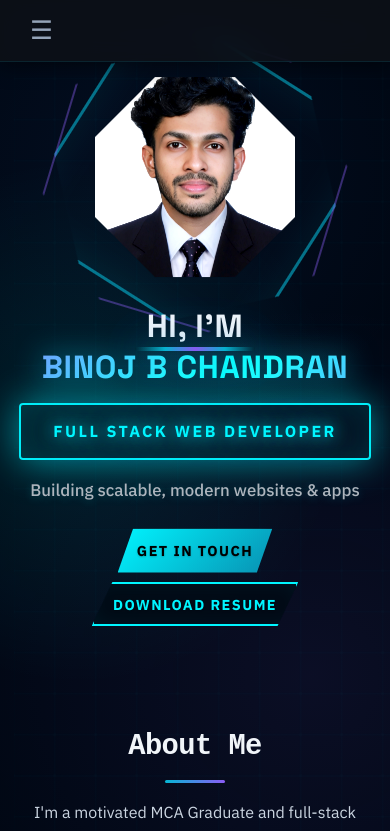
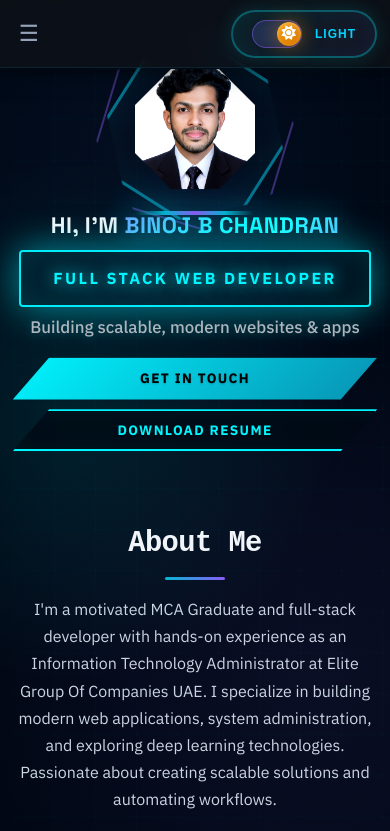
Before and after one commit to Binoj143/PORTFOLIO, a React (Create React App) app: page / in a window 390 px wide. Shown: the top 831 px of the page. Built offline with nearby package versions, Linux system fonts and the light colour scheme; no server answers.

Commit message:
Improve mobile responsiveness across all devices and re-enable theme toggle for dark/light mode

```diff
--- a/src/styles/Hero.css
+++ b/src/styles/Hero.css
@@ -1,6 +1,6 @@
 /* Hero.css — Ultra-modern centered layout with tech AI styling */
 .hero {
-  min-height: 120vh;
+  min-height: 150vh;
   display: flex;
   align-items: center;
   justify-content: center;
@@ -517,7 +517,7 @@
 @media (max-width: 768px) {
   .hero {
     min-height: auto;
-    padding: 5.5rem 1.5rem 1.5rem;
+    padding: 5.5rem 1.2rem 1.5rem;
     align-items: flex-start;
   }
 
@@ -529,73 +529,107 @@
     margin-bottom: 0.5rem;
   }
 
+  .hero-image img {
+    width: 160px;
+    height: 160px;
+  }
+
   .hero h1 {
     margin-bottom: 0.4rem;
+    font-size: clamp(1.8rem, 6vw, 3rem);
   }
 
   .hero p {
     margin: 0.3rem 0;
+    font-size: clamp(0.9rem, 2vw, 1rem);
   }
 
   .hero-buttons {
     margin-top: 0.8rem;
+    gap: 0.8rem;
   }
 }
 
 @media (max-width: 576px) {
   .hero {
-    padding: 5rem 1rem 2.75rem;
+    padding: 4.8rem 0.9rem 1.2rem;
   }
 
   .hero-content {
-    gap: 1.1rem;
+    gap: 0.7rem;
   }
 
   .hero-image img {
-    max-width: 240px;
+    width: 140px;
+    height: 140px;
+  }
+
+  .hero-image::before {
+    width: 180px;
+    height: 180px;
+  }
+
+  .hero-image::after {
+    width: 200px;
+    height: 200px;
   }
 
   .hero-buttons {
-    flex-direction: row;
+    flex-direction: column;
     gap: 0.6rem;
     width: 100%;
-    margin-top: 1rem;
+    margin-top: 0.8rem;
   }
 
   .cta-button, .resume-button {
-    padding: 0.75rem 1.4rem;
-    font-size: 0.95rem;
-    min-width: 140px;
-    height: 46px;
+    padding: 0.7rem 1.2rem;
+    font-size: 0.9rem;
+    min-width: 100%;
+    height: 44px;
+    width: 100%;
   }
 
   .hero h1 {
-    font-size: 2.2rem;
+    font-size: clamp(1.6rem, 5vw, 2.2rem);
   }
 
   .hero p {
-    font-size: 1rem;
-    margin: 0.5rem 0;
+    font-size: clamp(0.85rem, 1.8vw, 1rem);
+    margin: 0.2rem 0;
   }
 }
 
 @media (max-width: 400px) {
+  .hero {
+    padding: 4.5rem 0.8rem 1rem;
+  }
+
+  .hero-image img {
+    width: 120px;
+    height: 120px;
+  }
+
+  .hero-image::before {
+    width: 160px;
+    height: 160px;
+  }
+
+  .hero-image::after {
+    width: 180px;
+    height: 180px;
+  }
+
   .hero h1 {
-    font-size: 2rem;
+    font-size: clamp(1.4rem, 4vw, 2rem);
   }
 
   .hero p {
-    font-size: 0.95rem;
-  }
-
-  .hero-image img {
-    max-width: 200px;
+    font-size: clamp(0.8rem, 1.6vw, 0.95rem);
   }
 
   .cta-button, .resume-button {
-    min-width: 130px;
-    padding: 0.7rem 1.2rem;
-    font-size: 0.9rem;
-    height: 44px;
+    padding: 0.6rem 1rem;
+    font-size: 0.85rem;
+    height: 42px;
   }
 }
--- a/src/styles/Navbar.css
+++ b/src/styles/Navbar.css
@@ -36,7 +36,7 @@
 
 /* Theme Toggle Button */
 .theme-toggle {
-  display: none !important;
+  display: flex !important;
   align-items: center;
   gap: 0.8rem;
   background: linear-gradient(135deg, rgba(0,245,255,0.08), rgba(139,92,246,0.08));
@@ -227,10 +227,15 @@
 .nav-menu a.active::before { width: 100%; }
 /* Mobile Styling */
 @media (max-width: 768px) {
+  .navbar {
+    padding: 0.7rem 1rem;
+  }
+
   .mobile-menu-toggle {
     display: block;
     position: relative;
     transition: transform 0.3s ease;
+    font-size: 1.4rem;
   }
 
   .mobile-menu-toggle:active {
@@ -241,8 +246,8 @@
     position: fixed;
     top: 0;
     left: -100%;
-    width: 75%;
-    max-width: 320px;
+    width: 75vw;
+    max-width: 300px;
     height: 100vh;
     background: linear-gradient(180deg, rgba(13,17,23,0.98), rgba(22,27,34,0.98));
     backdrop-filter: blur(16px) saturate(140%);
@@ -253,6 +258,7 @@
     padding: 1.5rem;
     box-shadow: 8px 0 40px rgba(0,0,0,0.7);
     gap: 1.5rem;
+    z-index: 1000;
   }
 
   [data-theme="light"] .nav-menu {
@@ -272,16 +278,27 @@
     animation: slideInNav 0.4s ease forwards;
   }
 
+  .nav-menu li a {
+    font-size: clamp(1rem, 2vw, 1.2rem);
+    padding: 1rem 0.5rem;
+  }
+
   .nav-menu.mobile-open li:nth-child(1) { animation-delay: 0.1s; }
   .nav-menu.mobile-open li:nth-child(2) { animation-delay: 0.15s; }
   .nav-menu.mobile-open li:nth-child(3) { animation-delay: 0.2s; }
   .nav-menu.mobile-open li:nth-child(4) { animation-delay: 0.25s; }
   .nav-menu.mobile-open li:nth-child(5) { animation-delay: 0.3s; }
+  .nav-menu.mobile-open li:nth-child(6) { animation-delay: 0.35s; }
+}
 
-  .nav-menu a {
-    display: block;
-    padding: 1rem;
-    font-size: 1.3rem;
+@media (max-width: 480px) {
+  .navbar {
+    padding: 0.6rem 0.8rem;
+  }
+
+  .nav-menu {
+    max-width: 280px;
+    padding: 1.2rem;
   }
 }
 
--- a/src/styles/Skill.css
+++ b/src/styles/Skill.css
@@ -198,11 +198,60 @@
 }
 
 @media (max-width: 768px) {
-  #skills { padding: 2.2rem 1.2rem; }
-  #skills h2 { font-size: 1.8rem; }
+  #skill {
+    padding: 1.5rem 1.2rem 2rem;
+  }
+
+  #skill h2 {
+    font-size: clamp(1.8rem, 5vw, 2.4rem);
+    margin-bottom: 1.2rem;
+  }
+
+  .skill-grid {
+    grid-template-columns: repeat(auto-fit, minmax(100px, 1fr));
+    gap: 1rem;
+  }
+
+  .skill-item {
+    padding: 0.8rem;
+  }
+
+  .skill-icon {
+    width: 50px;
+    height: 50px;
+    font-size: 1.6rem;
+  }
+
+  .skill-item h3 {
+    font-size: clamp(0.8rem, 1.5vw, 0.95rem);
+  }
+
+  .skill-item .progress-bar {
+    height: 3px;
+  }
 }
 
 @media (max-width: 420px) {
-  #skills { padding: 1.8rem 1rem; }
-  .skill-desc { font-size: 0.92rem; }
+  #skill {
+    padding: 1.2rem 0.8rem 1.5rem;
+  }
+
+  #skill h2 {
+    font-size: clamp(1.6rem, 4vw, 2rem);
+  }
+
+  .skill-grid {
+    grid-template-columns: repeat(auto-fit, minmax(85px, 1fr));
+    gap: 0.8rem;
+  }
+
+  .skill-item {
+    padding: 0.6rem;
+  }
+
+  .skill-icon {
+    width: 45px;
+    height: 45px;
+    font-size: 1.4rem;
+  }
 }
--- a/src/styles/Work.css
+++ b/src/styles/Work.css
@@ -167,12 +167,49 @@
 
 /* Responsive */
 @media (max-width: 768px) {
-  #work { padding: 2.2rem 1.2rem; }
-  #work h2 { font-size: 1.8rem; }
+  #work {
+    padding: 1.5rem 1.2rem 2rem;
+  }
+
+  #work h2 {
+    font-size: clamp(1.8rem, 5vw, 2.4rem);
+    margin-bottom: 1.2rem;
+  }
+
+  .works {
+    grid-template-columns: 1fr;
+    gap: 1rem;
+  }
+
+  .works-item {
+    padding: 1rem;
+  }
+
+  .works-item h3 {
+    font-size: clamp(1rem, 2vw, 1.3rem);
+  }
+
+  .works-item p {
+    font-size: clamp(0.85rem, 1.8vw, 0.95rem);
+  }
 }
 
 @media (max-width: 420px) {
-  #work { padding: 1.8rem 1rem; }
+  #work {
+    padding: 1.2rem 0.8rem 1.5rem;
+  }
+
+  #work h2 {
+    font-size: clamp(1.6rem, 4vw, 2rem);
+  }
+
+  .works {
+    gap: 0.8rem;
+  }
+
+  .works-item {
+    padding: 0.8rem;
+  }
 }
 
 /* Entrance animations with reduced-motion support */
```
